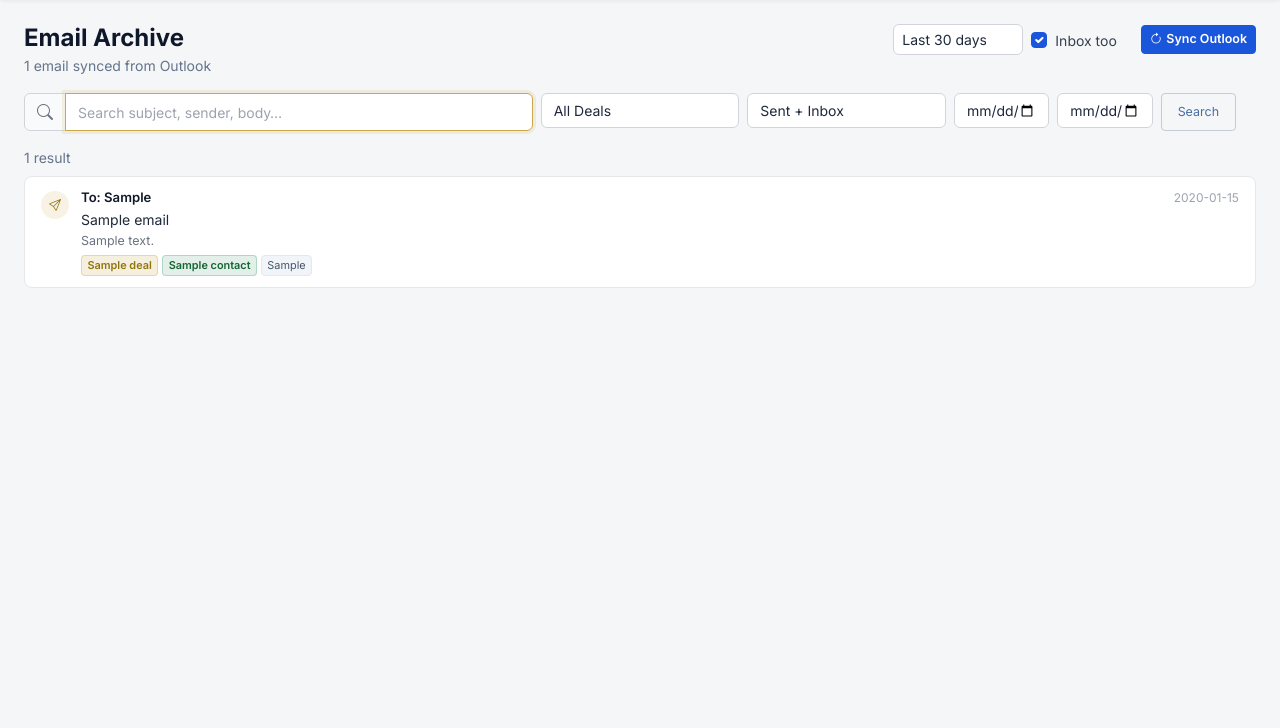
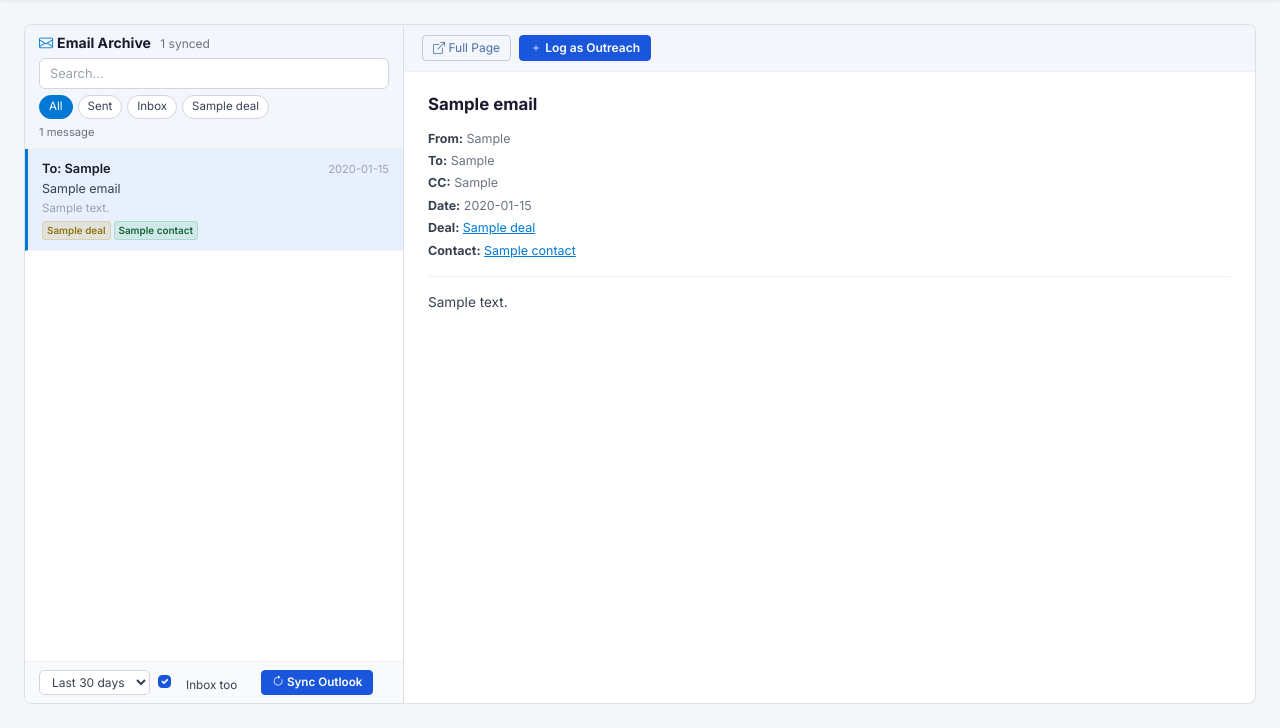
Before and after one commit to beepbeepbeep765/test, a Flask app: page /emails in a window 1280 px wide. Shown: the part 75-803 px from the top of the page. Run offline with Flask 3, Linux system fonts and the light colour scheme; tables that the repository leaves empty hold one stand-in row (values such as "Sample post").

Commit message:
Fix Outlook date filter format bug and redesign emails as two-pane Outlook layout

```diff
--- a/app.py
+++ b/app.py
@@ -920,13 +920,18 @@ def sync_emails():
                 rows = []
                 # Use start of the cutoff day so "Today only" includes all of today
                 cutoff_day = cutoff.replace(hour=0, minute=0, second=0, microsecond=0)
-                cutoff_str = cutoff_day.strftime("%m/%d/%Y %H:%M %p")
+                # %I = 12-hour clock (so midnight = "12:00 AM" not "00:00 AM" which Outlook rejects)
+                cutoff_str = cutoff_day.strftime("%m/%d/%Y %I:%M %p")
 
                 def _collect_folder(folder, direction):
                     try:
                         items = folder.Items
-                        # Ask Outlook to pre-filter by date — much faster than scanning everything
                         date_field = "[SentOn]" if direction == "sent" else "[ReceivedTime]"
+                        # Sort newest-first before filtering so recent emails always come first
+                        try:
+                            items.Sort(date_field, True)
+                        except Exception:
+                            pass
                         try:
                             items = items.Restrict(f"{date_field} >= '{cutoff_str}'")
                         except Exception:
--- a/templates/emails.html
+++ b/templates/emails.html
@@ -3,187 +3,256 @@
 {% block content %}
 
 <style>
-.ep { color: #1e293b; }
-.ep h4, .ep strong { color: #0f172a; }
-.ep small, .ep .ep-muted { color: #64748b !important; }
+/* ── Outlook-style email pane ──────────────────────────────────────── */
+.eml-wrap { display:flex; gap:0; height:calc(100vh - 120px); min-height:500px; }
 
-/* Search / filter bar */
-.ep .form-control, .ep .form-select {
-  background: #fff !important; border-color: #d1d5db !important; color: #1e293b !important;
+/* Left column: list */
+.eml-list-col {
+  width:380px; flex-shrink:0;
+  background:#fff;
+  border:1px solid #dde1e7;
+  border-radius:8px 0 0 8px;
+  display:flex; flex-direction:column;
+  overflow:hidden;
 }
-.ep .form-control::placeholder { color: #9ca3af !important; }
-.ep .form-control:focus, .ep .form-select:focus {
-  background: #fff !important; border-color: #c9a84c !important;
-  box-shadow: 0 0 0 3px rgba(201,168,76,.15) !important; color: #1e293b !important;
+.eml-list-header {
+  padding:10px 14px 8px;
+  border-bottom:1px solid #edf0f4;
+  background:#f3f6fb;
 }
-.ep .input-group-text {
-  background: #f9fafb !important; border-color: #d1d5db !important; color: #6b7280 !important;
+.eml-list-header h5 { font-size:.88rem; font-weight:700; color:#1a1a2e; margin:0 0 6px; }
+
+.eml-search {
+  display:flex; gap:6px;
 }
+.eml-search input {
+  flex:1; font-size:.8rem; padding:5px 10px;
+  border:1px solid #d0d5dd; border-radius:6px;
+  background:#fff; color:#1a1a2e; outline:none;
+}
+.eml-search input:focus { border-color:#0078d4; box-shadow:0 0 0 2px rgba(0,120,212,.15); }
+.eml-search input::placeholder { color:#9ca3af; }
 
-/* Email rows — Outlook-style */
-.email-list { background:#fff; border:1px solid #e5e7eb; border-radius:8px; overflow:hidden; }
-.email-row {
-  display:flex; align-items:flex-start; gap:12px;
-  padding:11px 16px; border-bottom:1px solid #f1f5f9;
+.eml-filters {
+  display:flex; gap:5px; margin-top:6px; flex-wrap:wrap;
+}
+.eml-filter-btn {
+  font-size:.72rem; padding:2px 9px; border-radius:12px;
+  border:1px solid #d0d5dd; background:#fff; color:#374151; cursor:pointer;
+  text-decoration:none; transition:all .1s;
+}
+.eml-filter-btn:hover { background:#e8f0fd; border-color:#0078d4; color:#0078d4; }
+.eml-filter-btn.active { background:#0078d4; border-color:#0078d4; color:#fff; }
+
+.eml-count { font-size:.7rem; color:#6b7280; margin-top:5px; }
+
+/* Email row */
+.eml-list { overflow-y:auto; flex:1; }
+.eml-row {
+  display:block; padding:10px 14px;
+  border-bottom:1px solid #f0f2f5;
   text-decoration:none; color:inherit;
-  transition: background .1s;
+  cursor:pointer; transition:background .1s;
+  border-left:3px solid transparent;
 }
-.email-row:last-child { border-bottom:none; }
-.email-row:hover { background:#f8fafc; }
+.eml-row:hover { background:#f3f6fb; }
+.eml-row.active { background:#e8f0fd; border-left-color:#0078d4; }
 
-.email-dir-icon {
-  flex-shrink:0; margin-top:3px;
-  width:28px; height:28px; border-radius:50%;
-  display:flex; align-items:center; justify-content:center;
-  font-size:.75rem;
+.eml-row-top { display:flex; justify-content:space-between; align-items:baseline; gap:4px; margin-bottom:1px; }
+.eml-row-who { font-size:.8rem; font-weight:600; color:#1a1a2e; overflow:hidden; text-overflow:ellipsis; white-space:nowrap; max-width:220px; }
+.eml-row-date { font-size:.7rem; color:#9ca3af; white-space:nowrap; flex-shrink:0; }
+.eml-row-subject { font-size:.78rem; color:#374151; overflow:hidden; text-overflow:ellipsis; white-space:nowrap; margin-bottom:2px; }
+.eml-row-preview { font-size:.72rem; color:#9ca3af; overflow:hidden; text-overflow:ellipsis; white-space:nowrap; }
+.eml-row-badges { display:flex; gap:3px; margin-top:3px; flex-wrap:wrap; }
+.eml-badge-deal    { font-size:.62rem; padding:.1em .4em; border-radius:3px; background:rgba(201,168,76,.18); color:#92740e; border:1px solid rgba(201,168,76,.3); font-weight:600; }
+.eml-badge-contact { font-size:.62rem; padding:.1em .4em; border-radius:3px; background:rgba(16,163,74,.1); color:#166534; border:1px solid rgba(16,163,74,.2); font-weight:600; }
+
+/* Right column: reading pane */
+.eml-reading-col {
+  flex:1; min-width:0;
+  background:#fff;
+  border:1px solid #dde1e7; border-left:none;
+  border-radius:0 8px 8px 0;
+  display:flex; flex-direction:column;
+  overflow:hidden;
 }
-.email-dir-icon.sent     { background:rgba(201,168,76,.15); color:#92740e; }
-.email-dir-icon.received { background:rgba(10,140,170,.12); color:#0e7490; }
+.eml-reading-toolbar {
+  padding:10px 18px;
+  border-bottom:1px solid #edf0f4;
+  background:#f3f6fb;
+  display:flex; align-items:center; gap:8px;
+  flex-wrap:wrap;
+}
+.eml-reading-toolbar .btn { font-size:.75rem; padding:3px 10px; }
+.eml-reading-body { flex:1; overflow-y:auto; padding:20px 24px; }
 
-.email-main { flex:1; min-width:0; }
-.email-top  { display:flex; align-items:baseline; justify-content:space-between; gap:8px; margin-bottom:1px; }
+.eml-subject-line { font-size:1.05rem; font-weight:700; color:#1a1a2e; margin-bottom:10px; }
+.eml-meta { font-size:.78rem; color:#6b7280; margin-bottom:14px; line-height:1.8; }
+.eml-meta strong { color:#374151; }
+.eml-divider { border:none; border-top:1px solid #edf0f4; margin:14px 0; }
+.eml-body-text { font-size:.85rem; color:#374151; line-height:1.7; white-space:pre-wrap; word-break:break-word; }
+.eml-empty-state { text-align:center; padding:60px 20px; color:#9ca3af; }
+.eml-empty-state i { font-size:2.5rem; display:block; margin-bottom:8px; }
 
-.email-who  { font-size:.82rem; font-weight:600; color:#111827; white-space:nowrap; overflow:hidden; text-overflow:ellipsis; max-width:260px; }
-.email-date { font-size:.75rem; color:#9ca3af; white-space:nowrap; flex-shrink:0; }
-.email-subject { font-size:.875rem; color:#1e293b; white-space:nowrap; overflow:hidden; text-overflow:ellipsis; margin-bottom:2px; }
-.email-preview { font-size:.78rem; color:#6b7280; white-space:nowrap; overflow:hidden; text-overflow:ellipsis; }
-
-.email-badges { display:flex; gap:4px; flex-wrap:wrap; margin-top:4px; }
-.ebadge-deal    { font-size:.68rem; padding:.15em .5em; border-radius:4px; background:rgba(201,168,76,.18); color:#92740e; border:1px solid rgba(201,168,76,.35); font-weight:600; text-decoration:none; }
-.ebadge-contact { font-size:.68rem; padding:.15em .5em; border-radius:4px; background:rgba(25,135,84,.12); color:#166534; border:1px solid rgba(25,135,84,.25); font-weight:600; text-decoration:none; }
-.ebadge-tag     { font-size:.68rem; padding:.15em .5em; border-radius:4px; background:#f1f5f9; color:#475569; border:1px solid #e2e8f0; }
+/* Sync bar */
+.eml-sync-bar {
+  padding:8px 14px;
+  border-top:1px solid #edf0f4;
+  background:#f9fafb;
+  display:flex; align-items:center; gap:8px;
+  flex-wrap:wrap;
+}
+.eml-sync-bar select, .eml-sync-bar .form-check-label { font-size:.75rem; }
+.eml-sync-bar select { padding:3px 8px; border:1px solid #d0d5dd; border-radius:5px; background:#fff; color:#374151; }
 </style>
 
-<div class="ep">
+<div class="eml-wrap">
 
-<div class="d-flex align-items-start justify-content-between mb-3 flex-wrap gap-2">
-  <div>
-    <h4 class="fw-bold mb-0">Email Archive</h4>
-    <small>{{ total }} email{{ 's' if total != 1 }} synced from Outlook</small>
+  <!-- LEFT: Email List -->
+  <div class="eml-list-col">
+    <div class="eml-list-header">
+      <h5><i class="bi bi-envelope me-1" style="color:#0078d4;"></i>Email Archive
+        <span style="font-weight:400;color:#6b7280;font-size:.75rem;margin-left:6px;">{{ total }} synced</span>
+      </h5>
+      <!-- Search -->
+      <form method="GET" action="{{ url_for('emails') }}" class="eml-search">
+        <input type="text" name="q" placeholder="Search…" value="{{ q }}" />
+        <input type="hidden" name="deal_id"   value="{{ deal_filter }}" />
+        <input type="hidden" name="direction" value="{{ direction_filter }}" />
+      </form>
+      <!-- Direction filters -->
+      <div class="eml-filters">
+        <a href="{{ url_for('emails', q=q) }}"
+           class="eml-filter-btn {% if not direction_filter %}active{% endif %}">All</a>
+        <a href="{{ url_for('emails', q=q, direction='sent') }}"
+           class="eml-filter-btn {% if direction_filter=='sent' %}active{% endif %}">Sent</a>
+        <a href="{{ url_for('emails', q=q, direction='received') }}"
+           class="eml-filter-btn {% if direction_filter=='received' %}active{% endif %}">Inbox</a>
+        {% for d in deals %}
+        <a href="{{ url_for('emails', q=q, deal_id=d.id) }}"
+           class="eml-filter-btn {% if deal_filter==d.id|string %}active{% endif %}">{{ d.name }}</a>
+        {% endfor %}
       </div>
-  <form method="POST" action="{{ url_for('sync_emails') }}" class="d-flex align-items-center gap-2 flex-wrap">
-    <select name="days" class="form-select form-select-sm" style="width:130px">
+      {% if emails %}
+      <div class="eml-count">{{ emails|length }} message{{ 's' if emails|length != 1 }}{% if q %} for "{{ q }}"{% endif %}</div>
+      {% endif %}
+    </div>
+
+    <div class="eml-list" id="emailList">
+      {% if emails %}
+        {% for e in emails %}
+        <a href="{{ url_for('email_detail', email_id=e.id) }}"
+           class="eml-row {% if loop.first %}active{% endif %}"
+           data-id="{{ e.id }}"
+           onclick="loadEmail(event, this, '{{ url_for('email_detail', email_id=e.id) }}')">
+          <div class="eml-row-top">
+            <span class="eml-row-who">
+              {% if e.direction == 'received' %}{{ e.from_addr or '—' }}{% else %}To: {{ e.to_addr or '—' }}{% endif %}
+            </span>
+            <span class="eml-row-date">{{ e.sent_on }}</span>
+          </div>
+          <div class="eml-row-subject">{{ e.subject or '(no subject)' }}</div>
+          <div class="eml-row-preview">{{ (e.body or '')[:90] | replace('\n',' ') | replace('\r','') }}</div>
+          {% if e.deal_name or e.gp_name %}
+          <div class="eml-row-badges">
+            {% if e.deal_name %}<span class="eml-badge-deal">{{ e.deal_name }}</span>{% endif %}
+            {% if e.gp_name  %}<span class="eml-badge-contact">{{ e.gp_name }}</span>{% endif %}
+          </div>
+          {% endif %}
+        </a>
+        {% endfor %}
+      {% elif total == 0 %}
+        <div style="padding:30px 16px; font-size:.82rem; color:#6b7280;">
+          No emails synced yet.<br><br>
+          Make sure Outlook is open, select a date range below, and click <strong>Sync</strong>.
+        </div>
+      {% else %}
+        <div style="padding:30px 16px; font-size:.82rem; color:#6b7280;">
+          No emails match. <a href="{{ url_for('emails') }}" style="color:#0078d4;">Clear filters</a>
+        </div>
+      {% endif %}
+    </div>
+
+    <!-- Sync controls at bottom -->
+    <form method="POST" action="{{ url_for('sync_emails') }}" class="eml-sync-bar">
+      <select name="days">
         <option value="1">Today only</option>
         <option value="7">Last 7 days</option>
         <option value="30" selected>Last 30 days</option>
         <option value="90">Last 90 days</option>
       </select>
       <div class="form-check form-check-inline mb-0">
-      <input class="form-check-input" type="checkbox" name="include_inbox" value="1" id="inc_inbox" checked>
-      <label class="form-check-label small" for="inc_inbox" style="color:#374151;">Inbox too</label>
+        <input class="form-check-input" type="checkbox" name="include_inbox" value="1" id="inc_inbox" checked style="width:13px;height:13px;">
+        <label class="form-check-label" for="inc_inbox" style="font-size:.73rem;color:#374151;margin-left:4px;">Inbox too</label>
       </div>
-    <button type="submit" class="btn btn-primary btn-sm">
-      <i class="bi bi-arrow-clockwise me-1"></i>Sync Outlook
+      <button type="submit" class="btn btn-primary btn-sm" style="font-size:.73rem;padding:3px 10px;">
+        <i class="bi bi-arrow-clockwise"></i> Sync Outlook
       </button>
     </form>
   </div>
 
-{% if total == 0 %}
-<div class="card border-0 shadow-sm mb-4" style="background:#fff;">
-  <div class="card-body p-4">
-    <h5 class="fw-semibold mb-3">How to connect Outlook</h5>
-    <ol class="ps-3" style="color:#374151;font-size:.9rem;line-height:2;">
-      <li>Make sure Outlook is open and logged in.</li>
-      <li>Select a date range above and click <strong>Sync Outlook</strong>.</li>
-      <li>Emails sync locally — nothing leaves your machine.</li>
-    </ol>
+  <!-- RIGHT: Reading Pane -->
+  <div class="eml-reading-col" id="readingPane">
+    {% if emails %}
+      {% set e = emails[0] %}
+      <div class="eml-reading-toolbar">
+        <a href="{{ url_for('email_detail', email_id=e.id) }}" class="btn btn-outline-secondary btn-sm">
+          <i class="bi bi-box-arrow-up-right"></i> Full Page
+        </a>
+        {% if not e.deal_id %}
+        <a href="{{ url_for('email_detail', email_id=e.id) }}#link-deal" class="btn btn-outline-secondary btn-sm">
+          <i class="bi bi-link-45deg"></i> Link to Deal
+        </a>
+        {% endif %}
+        <a href="{{ url_for('new_outreach', deal_id=e.deal_id or 0) if e.deal_id else url_for('email_detail', email_id=e.id) }}"
+           class="btn btn-primary btn-sm">
+          <i class="bi bi-plus"></i> Log as Outreach
+        </a>
       </div>
-</div>
+      <div class="eml-reading-body" id="readingBody">
+        <div class="eml-subject-line">{{ e.subject or '(no subject)' }}</div>
+        <div class="eml-meta">
+          <strong>From:</strong> {{ e.from_addr or '—' }}<br>
+          <strong>To:</strong> {{ e.to_addr or '—' }}<br>
+          {% if e.cc_addr %}<strong>CC:</strong> {{ e.cc_addr }}<br>{% endif %}
+          <strong>Date:</strong> {{ e.sent_on }}<br>
+          {% if e.deal_name %}<strong>Deal:</strong>
+            <a href="{{ url_for('deal_detail', deal_id=e.deal_id) }}" style="color:#0078d4;">{{ e.deal_name }}</a><br>
           {% endif %}
-
-<!-- Search & Filters -->
-<form method="GET" class="mb-3">
-  <div class="row g-2">
-    <div class="col-md-5">
-      <div class="input-group">
-        <span class="input-group-text"><i class="bi bi-search"></i></span>
-        <input type="text" name="q" class="form-control"
-               placeholder="Search subject, sender, body…" value="{{ q }}" autofocus />
-      </div>
-    </div>
-    <div class="col-md-2">
-      <select name="deal_id" class="form-select">
-        <option value="">All Deals</option>
-        {% for d in deals %}
-          <option value="{{ d.id }}" {% if deal_filter == d.id|string %}selected{% endif %}>{{ d.name }}</option>
-        {% endfor %}
-      </select>
-    </div>
-    <div class="col-md-2">
-      <select name="direction" class="form-select">
-        <option value="">Sent + Inbox</option>
-        <option value="sent"     {% if direction_filter == 'sent'     %}selected{% endif %}>Sent only</option>
-        <option value="received" {% if direction_filter == 'received' %}selected{% endif %}>Inbox only</option>
-      </select>
-    </div>
-    <div class="col-md-1">
-      <input type="date" name="date_from" class="form-control" value="{{ date_from }}" title="From date" />
-    </div>
-    <div class="col-md-1">
-      <input type="date" name="date_to" class="form-control" value="{{ date_to }}" title="To date" />
-    </div>
-    <div class="col-auto d-flex gap-1">
-      <button type="submit" class="btn btn-outline-secondary btn-sm px-3">Search</button>
-      {% if q or deal_filter or direction_filter or date_from or date_to or tag_filter %}
-        <a href="{{ url_for('emails') }}" class="btn btn-outline-secondary btn-sm px-3">Clear</a>
+          {% if e.gp_name %}<strong>Contact:</strong>
+            <a href="{{ url_for('contact_detail', contact_id=e.contact_id) }}" style="color:#0078d4;">{{ e.gp_name }}</a>
           {% endif %}
         </div>
+        <hr class="eml-divider">
+        <div class="eml-body-text">{{ e.body or '(no body)' }}</div>
       </div>
-</form>
-
-{% if emails %}
-<div class="small ep-muted mb-2">{{ emails|length }} result{{ 's' if emails|length != 1 }}{% if q %} for "<strong style="color:#111;">{{ q }}</strong>"{% endif %}</div>
-
-<div class="email-list">
-  {% for e in emails %}
-  <a href="{{ url_for('email_detail', email_id=e.id) }}" class="email-row">
-
-    <div class="email-dir-icon {{ 'received' if e.direction == 'received' else 'sent' }}">
-      <i class="bi {{ 'bi-inbox' if e.direction == 'received' else 'bi-send' }}"></i>
-    </div>
-
-    <div class="email-main">
-      <div class="email-top">
-        <span class="email-who">
-          {% if e.direction == 'received' %}{{ e.from_addr or '—' }}{% else %}To: {{ e.to_addr or '—' }}{% endif %}
-        </span>
-        <span class="email-date">{{ e.sent_on }}</span>
-      </div>
-      <div class="email-subject">{{ e.subject or '(no subject)' }}</div>
-      {% if e.body %}
-      <div class="email-preview">{{ e.body[:140] | replace('\n', ' ') | replace('\r', '') }}</div>
-      {% endif %}
-      {% if e.deal_name or e.gp_name or e.tags %}
-      <div class="email-badges">
-        {% if e.deal_name %}
-          <span class="ebadge-deal">{{ e.deal_name }}</span>
-        {% endif %}
-        {% if e.gp_name %}
-          <span class="ebadge-contact">{{ e.gp_name }}</span>
-        {% endif %}
-        {% if e.tags %}
-          {% for t in e.tags.split(',') %}
-            <span class="ebadge-tag">{{ t.strip() }}</span>
-          {% endfor %}
-        {% endif %}
+    {% else %}
+      <div class="eml-empty-state">
+        <i class="bi bi-envelope"></i>
+        Select an email to read it here
       </div>
     {% endif %}
   </div>
 
-  </a>
-  {% endfor %}
 </div>
 
-{% elif q or deal_filter or direction_filter or date_from or date_to or tag_filter %}
-<div class="text-center py-5 ep-muted">
-  <i class="bi bi-search fs-1 d-block mb-2"></i>No emails match your search.
-</div>
+<script>
+function loadEmail(evt, row, url) {
+  evt.preventDefault();
+  document.querySelectorAll('.eml-row').forEach(r => r.classList.remove('active'));
+  row.classList.add('active');
+  fetch(url, {headers:{'X-Requested-With':'XMLHttpRequest'}})
+    .then(r => r.text())
+    .then(html => {
+      const parser = new DOMParser();
+      const doc = parser.parseFromString(html, 'text/html');
+      const body = doc.querySelector('#readingBody');
+      const toolbar = doc.querySelector('.eml-reading-toolbar');
+      if (body) document.getElementById('readingBody').innerHTML = body.innerHTML;
+      if (toolbar) document.querySelector('.eml-reading-toolbar').innerHTML = toolbar.innerHTML;
+    })
+    .catch(() => { window.location.href = url; });
+}
+</script>
 
-{% elif total > 0 %}
-<div class="text-center py-5 ep-muted">
-  All {{ total }} emails synced. Use the search bar above to find anything.
-</div>
-{% endif %}
-
-</div>
 {% endblock %}
```
Lines whose indentation alone changed are shown as unchanged.
